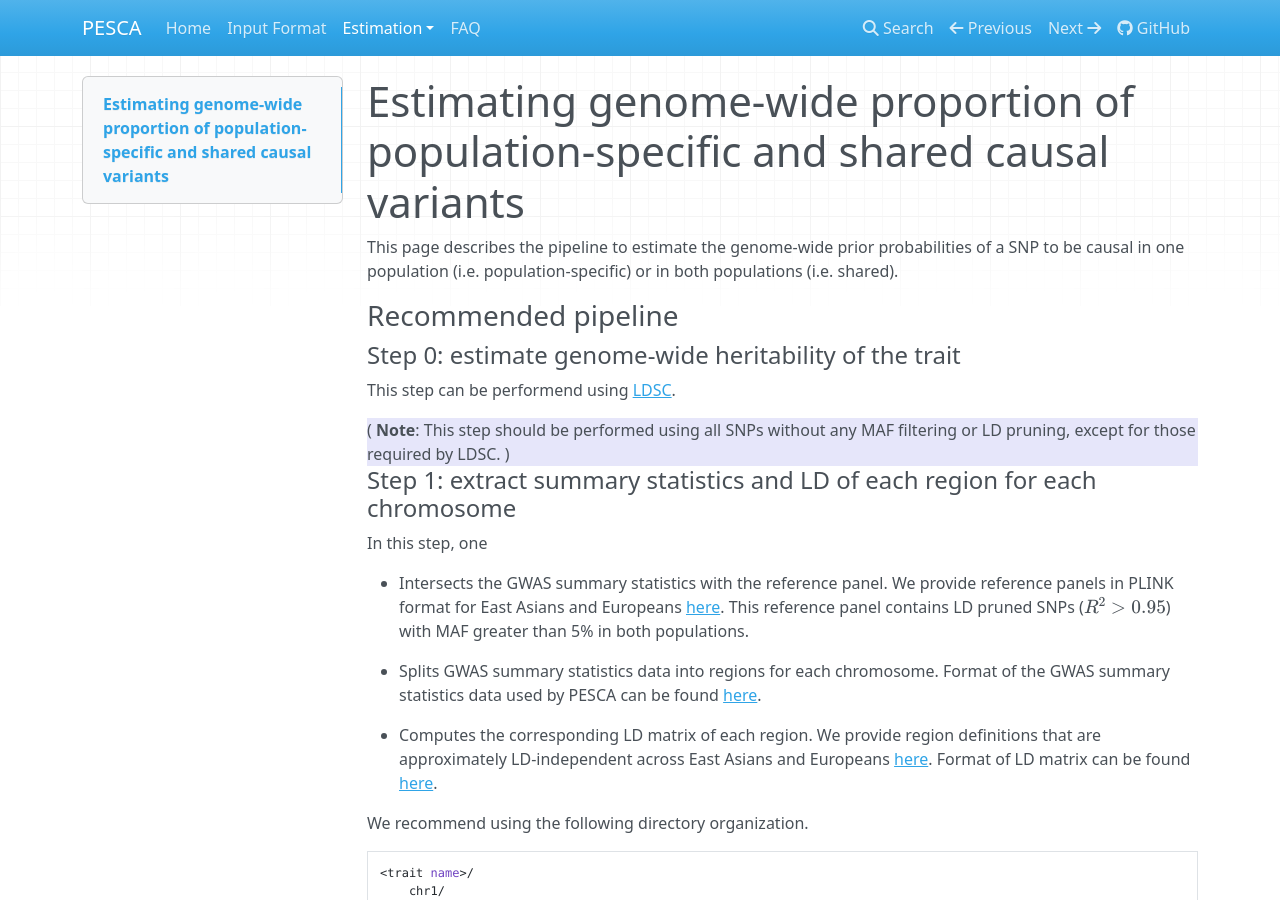
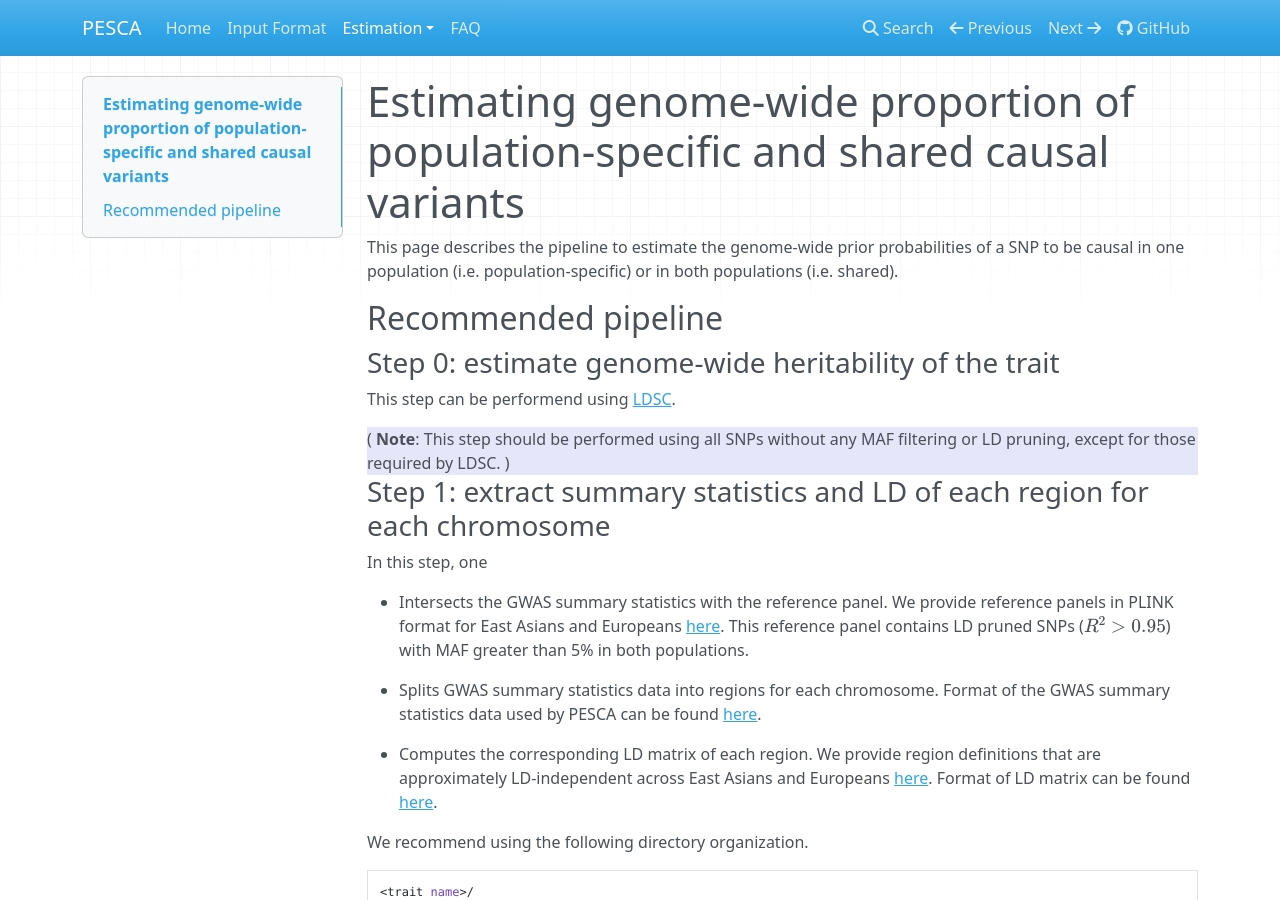
Before and after one commit to huwenboshi/pesca, an MkDocs documentation site: the page built from docs/prior.md, in a window 1280 px wide and 900 px high. Built offline with MkDocs 1.6.1, drawn with Linux system fonts in a browser that asks for light colours; nearby versions of some CDN libraries; formulas are drawn with MathJax 3; old or Windows-style settings are respelled for this version of MkDocs.

Commit message:
updated scripts

```diff
--- a/docs/prior.md
+++ b/docs/prior.md
@@ -4,9 +4,9 @@ This page describes the pipeline to estimate the genome-wide prior
 probabilities of a SNP to be causal in one population (i.e.
 population-specific) or in both populations (i.e. shared).
 
-### Recommended pipeline
+## Recommended pipeline
 
-#### Step 0: estimate genome-wide heritability of the trait
+### Step 0: estimate genome-wide heritability of the trait
 
 This step can be performend using [LDSC](https://github.com/bulik/ldsc/wiki/Heritability-and-Genetic-Correlation).
 
@@ -15,7 +15,7 @@ This step can be performend using [LDSC](https://github.com/bulik/ldsc/wiki/Heri
 MAF filtering or LD pruning, except for those required by LDSC. )
 </div>
 
-#### Step 1: extract summary statistics and LD of each region for each chromosome
+### Step 1: extract summary statistics and LD of each region for each chromosome
 
 In this step, one
 
@@ -80,7 +80,7 @@ files, i.e. LD matrices for all regions on chromosome 1 for
 population 1. `chr1_ld_list_pop2.txt` is a list of paths to all the
 `chr1_region*_ld_pop2.txt` files.
 
-#### Step 2: run PESCA for each chromosome
+### Step 2: run PESCA for each chromosome
 
 PESCA estimates genome-wide proportions of population-specific and shared
 causal variants via the following command. This step could be run for each
@@ -187,7 +187,7 @@ iter    nsnp    q00     q01     q10     q11      f00     f01       f10       f11
 
 We use results from the last EM iteration as the final estimates.
 
-#### Step 3: aggregate results from all chromosomes
+### Step 3: aggregate results from all chromosomes
 
 After step 2, there should be one `<output file name>_chr<chromosome #>.log`
 for each chromosome. To aggregate results from step 2 across chromosomes, we
```
Also changed, not shown: docs/posterior.md (+3 -3 lines), site/index.html, 1 other file.
